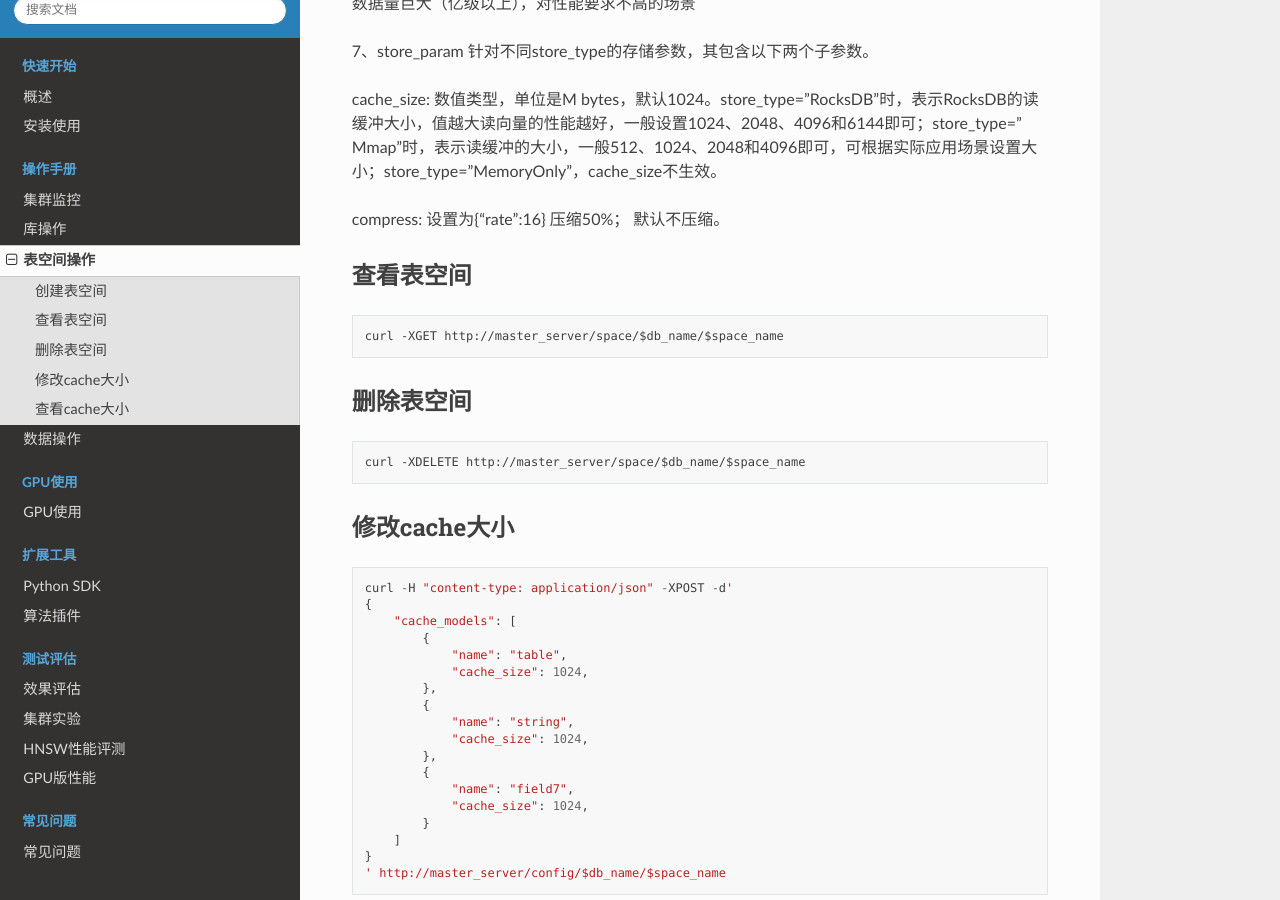
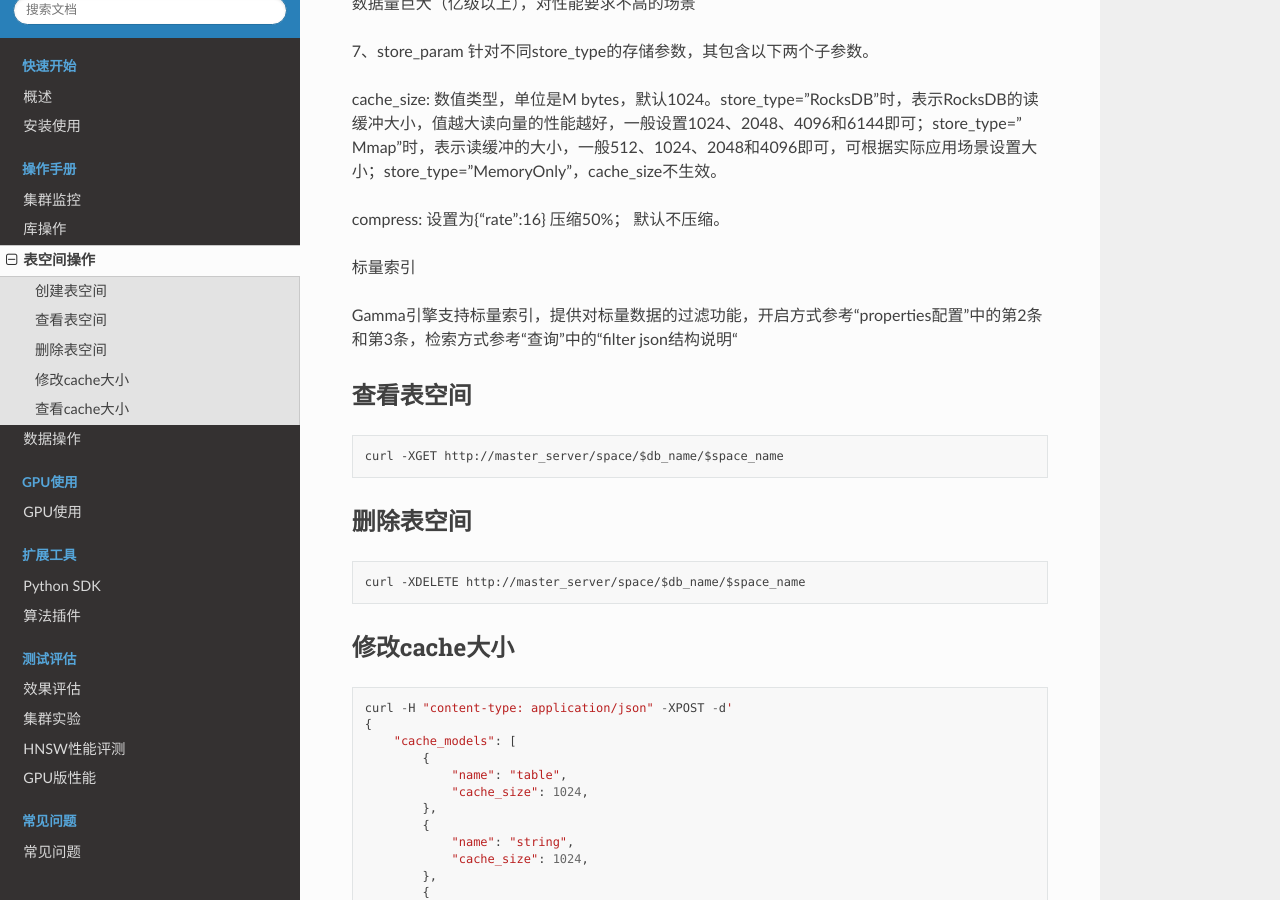
Before and after one commit to vearch/zh_docs, a Sphinx documentation site: the page built from docs/source/use_op/op_space.rst, in a window 1280 px wide and 900 px high, scrolled down 5512 px. Built offline with Sphinx 7.4.7 and the Read the Docs theme 2.0.0, drawn with Linux system fonts in a browser that asks for light colours; pages that are not in the unit, such as notebooks, are missing from menus.

Commit message:
add scalar index doc

```diff
--- a/docs/source/use_op/op_space.rst
+++ b/docs/source/use_op/op_space.rst
@@ -289,6 +289,9 @@ cache_size: 数值类型，单位是M bytes，默认1024。store_type="RocksDB"
 
 compress: 设置为{"rate":16} 压缩50%； 默认不压缩。
 
+标量索引
+
+Gamma引擎支持标量索引，提供对标量数据的过滤功能，开启方式参考“properties配置”中的第2条和第3条，检索方式参考“查询”中的“filter json结构说明“
 
 查看表空间
 --------
```
